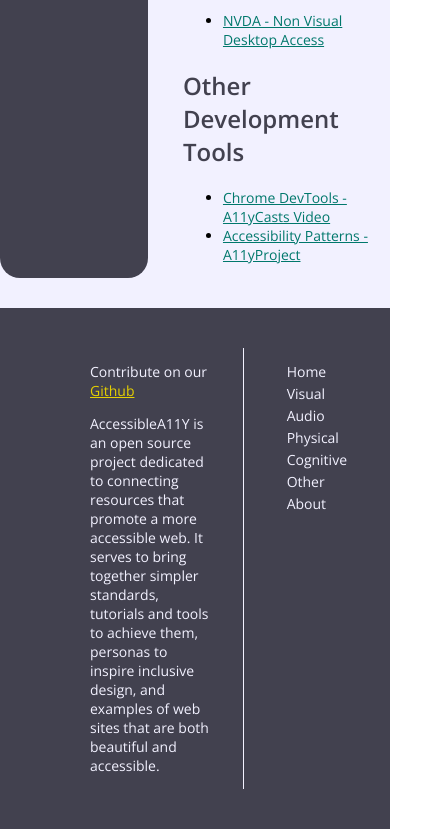
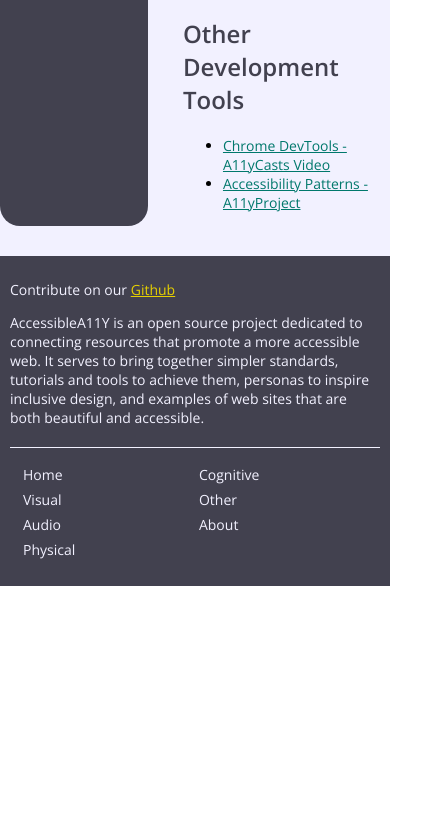
Before and after one commit to tashasimone/accessibleA11Y, a plain HTML site: page visual/tools.html in a window 390 px wide. Shown: the part 973-1802 px from the top of the page, 425 px wide, since content can reach past the window. After the commit the page ends 1559 px from the top, so only its background shows below. Drawn offline with nearby package versions, Linux system fonts and the light colour scheme.

Commit message:
figuring out mobile nav styling

```diff
--- a/sass_dir/styles.scss
+++ b/sass_dir/styles.scss
@@ -25,6 +25,7 @@
     @media only screen and (min-width: $break-large) { @content; }
   }
 }
+
 
 a {
     color: $color-main;
@@ -64,11 +65,16 @@
     background-color: $color-dark;
     padding: 4rem;
     display: flex;
+    @include respond-to(phone) {
+        display: block;
+        padding: 1rem;
+    }
     #footer-info {
         flex: 2;
         color: $color-light;
         margin-right: 3rem;
         margin-left: 5rem;
+        @include respond-to(phone) { margin: 0 auto; }
         a {
             color: $color-accent;
             &:hover {
@@ -79,6 +85,18 @@
     #footer-nav {
         flex: 1;
         border-left: 1.5px solid $color-light;
+        @include respond-to(phone) {
+            border-left: none;
+            border-top: 1.5px solid $color-light;
+            margin-top: 2rem;
+            ul {
+                display: flex;
+                flex-flow: column wrap;
+                max-height: 110px;
+                justify-content: space-evenly;
+                padding-left: 1rem;
+            }
+        }
     }
     ul {
         list-style: none;
@@ -125,18 +143,19 @@
     display: flex;
     max-height: 120px;
     @include respond-to(phone) {
-        flex-flow: row wrap;
+        flex-flow: row nowrap;
         max-height: none;
-        // br {
-        //     display: none;
-        // }
     }
     > a {
         padding: 2.5rem 2rem 2.5rem 4rem;
+        @include respond-to(phone) {
+            padding: 0;
+            flex: 30%
+        }
         > img {
+            width: 16rem;
             @include respond-to(phone) {
-                flex: 100%;
-                width: 40%;
+                width: 80%;
                 margin: 0 auto;
             }
         }
@@ -148,15 +167,16 @@
         margin: 0;
         padding: 0;
         @include respond-to(phone) {
-            flex-flow: row wrap;
+            flex-flow: column wrap;
             flex: 3;
+            max-height: 200px;
         }
         li {
             width: 120px;
             height: 120px;
             margin: 3px 2px 0px 2px;
             display: flex;
-            flex-flow: row nowrap;
+            flex-flow: column;
             justify-content: center;
             text-align: center;
             font-weight: 600;
@@ -204,6 +224,9 @@
 html {
     font-size: 62.5%;
 }
+
+
+
 main {
     background-color: $color-light;
     padding: 2.5rem 4rem 4rem 0rem;
@@ -216,6 +239,24 @@
     }
 }
 #side-nav {
+
+    @include respond-to(phone) {
+        // z-index: 1;
+        // position: absolute;
+        // #sidenavButton:checked ~ nav {
+        //     transform: translateX(0);
+        //     transition: all 0.3s ease-out;
+        // }
+        // #sidenavButton:checked ~ nav>ul>li {
+        //     opacity: 1;
+        //     transform: translateX(0);
+        //     transition: all 0.6s ease-out;
+        // }
+        // #sidenavButton {
+        //     display: none;
+        // }
+    }
+
     flex: 1;
     height: inherit;
     background-color: $color-dark;
```
Also changed, not shown: css/styles.css.
